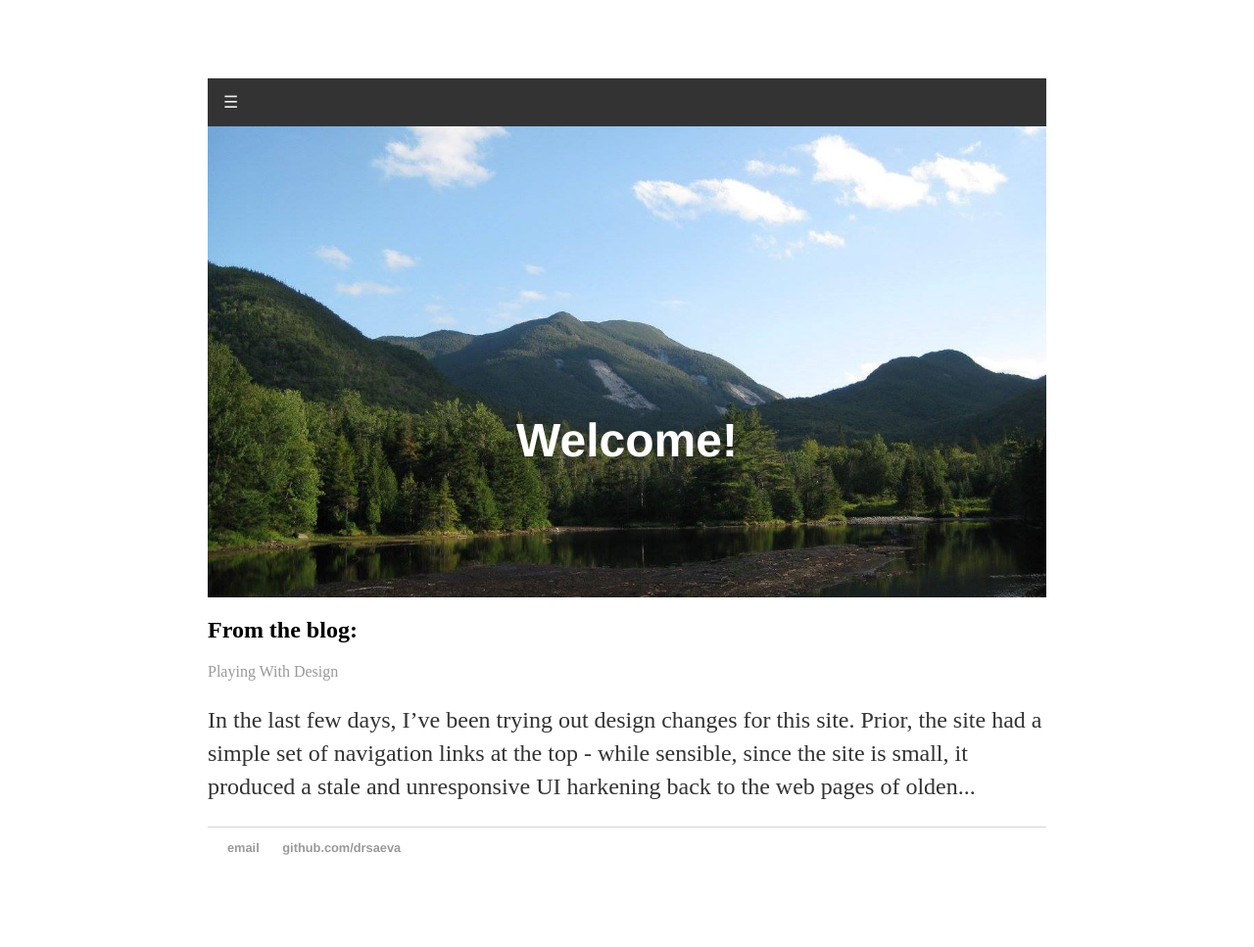
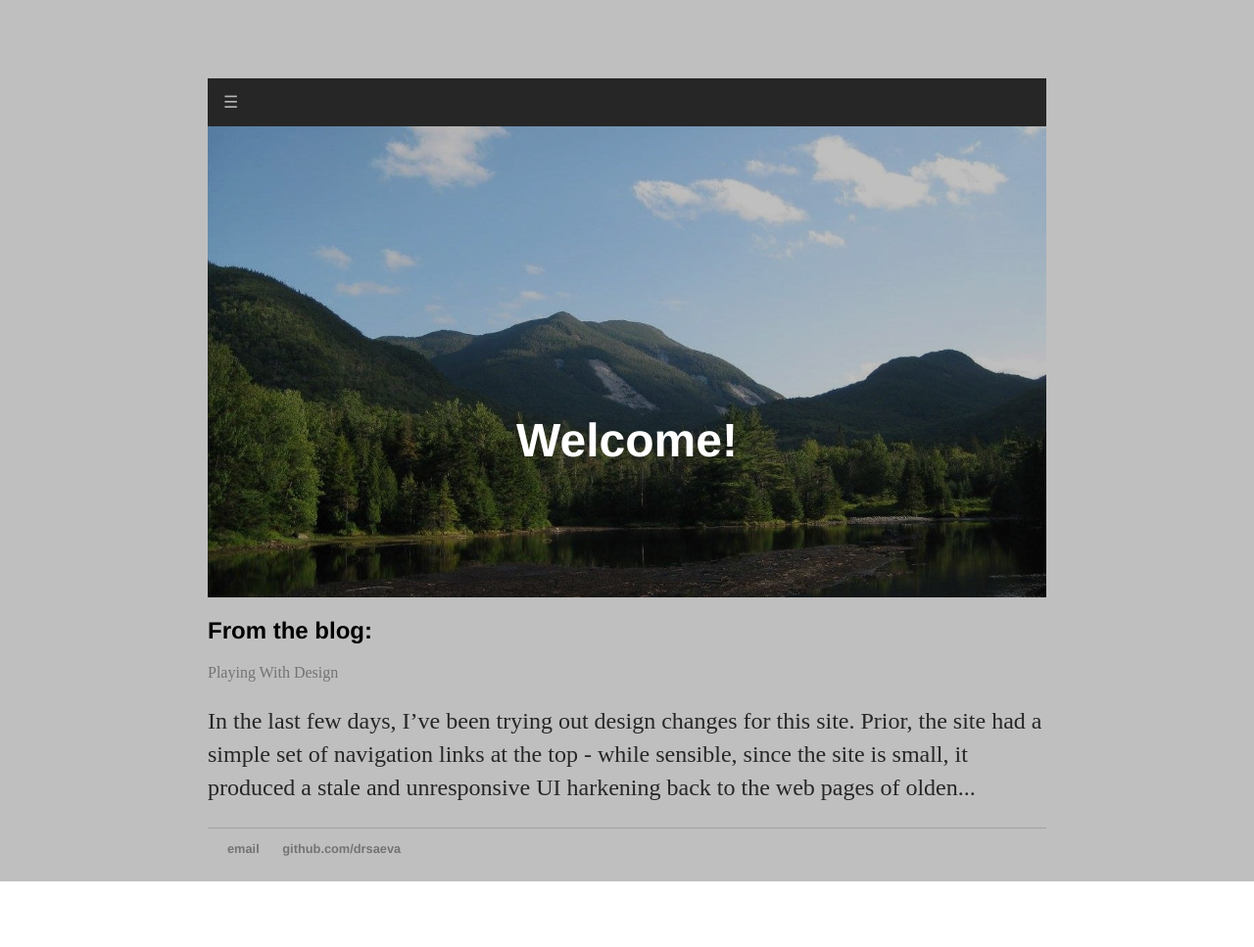
Before and after one commit to drsaeva/drsaeva.github.io, a Jekyll site: the page built from index.html, in a window 1280 px wide. Shown: the whole page at 98% size. Built offline with Jekyll 4.4.1, drawn with Linux system fonts in a browser that asks for light colours.

Commit message:
Update main.css

```diff
--- a/css/main.css
+++ b/css/main.css
@@ -22,14 +22,14 @@ a {
 a:hover {
     text-decoration: underline;
 }
-/*h1 {
+h1 {
     font-size: 3em;
     font-family:'Helvetica', 'Arial', 'Sans-Serif';
 }
 h2{
   font-size: 1.5em;
   font-family:'Helvetica', 'Arial', 'Sans-Serif';
-}*/
+}
 p {
     font-size: 1.5em;
     line-height: 1.4em;
@@ -111,7 +111,7 @@ ul.posts li {
     padding-top: 56.25%
 }
 
-/*.bg-image::before{
+.bg-image::before{
 content: '';
 display: block;
 position: absolute;
@@ -124,7 +124,7 @@ background: #000;
 -moz-opacity: 0.25;
 opacity: 0.25;
 z-index: 1;
-}*/
+}
 
 .bg-image h1{
 width: 80%;
```
